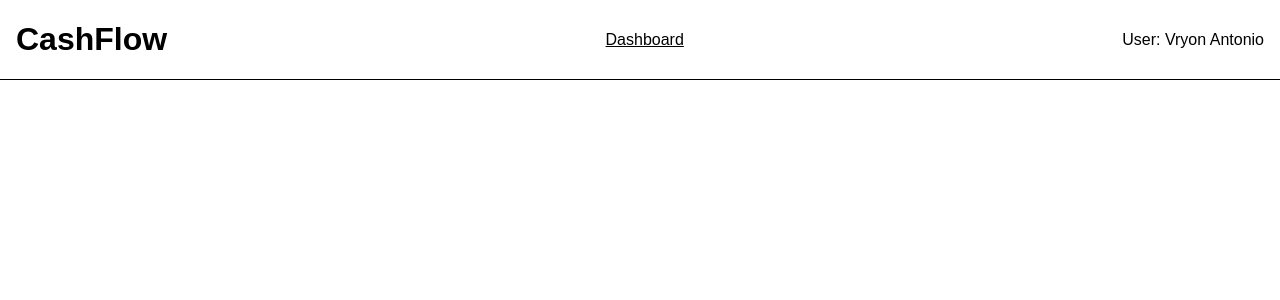
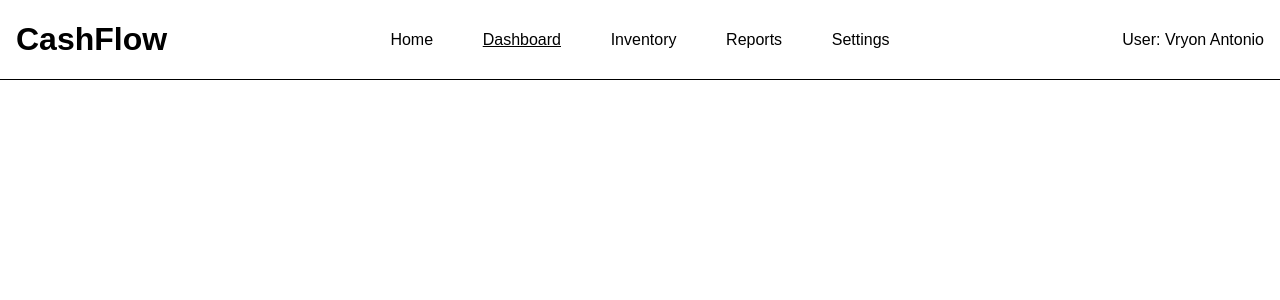
Before and after one commit to Vryon09/CashFlow, a React (Vite) app: page /CashFlow/Dashboard in a window 1280 px wide. Shown: the top 300 px of the page. Built offline with nearby package versions, Linux system fonts and the light colour scheme; a web font is replaced by a local one.

Commit message:
Added some menus

```diff
--- a/src/components/HeaderComponents/Header.jsx
+++ b/src/components/HeaderComponents/Header.jsx
@@ -6,13 +6,23 @@ function Header() {
   return (
     <div className={styles.header}>
       <Logo />
-      <div>
-        <ul className={styles.menus}>
-          <li>
-            <NavLink to="/Dashboard">Dashboard</NavLink>
-          </li>
-        </ul>
-      </div>
+      <ul className={styles.menus}>
+        <li>
+          <NavLink to="/">Home</NavLink>
+        </li>
+        <li>
+          <NavLink to="/Dashboard">Dashboard</NavLink>
+        </li>
+        <li>
+          <NavLink to="/Inventory">Inventory</NavLink>
+        </li>
+        <li>
+          <NavLink to="/Reports">Reports</NavLink>
+        </li>
+        <li>
+          <NavLink to="/Settings">Settings</NavLink>
+        </li>
+      </ul>
       <UserProfile />
     </div>
   );
--- a/src/components/HeaderComponents/Header.module.css
+++ b/src/components/HeaderComponents/Header.module.css
@@ -8,8 +8,12 @@
 }
 
 .menus {
+  display: flex;
+  justify-content: space-between;
   list-style: none;
   padding: 0;
+  flex: 1;
+  /* gap: 2em; */
 }
 
 .menus li a {
--- a/src/components/HeaderComponents/Logo.module.css
+++ b/src/components/HeaderComponents/Logo.module.css
@@ -7,4 +7,5 @@
   font-style: normal;
   color: black;
   text-decoration: none;
+  width: 30%;
 }
--- a/src/components/HeaderComponents/UserProfile.jsx
+++ b/src/components/HeaderComponents/UserProfile.jsx
@@ -1,6 +1,8 @@
+import styles from "./UserProfile.module.css";
+
 function UserProfile() {
   return (
-    <div>
+    <div className={styles.container}>
       <p>User: Vryon Antonio</p>
     </div>
   );
--- /dev/null
+++ b/src/components/HeaderComponents/UserProfile.module.css
@@ -0,0 +1,4 @@
+.container {
+  width: 30%;
+  text-align: end;
+}
--- a/src/components/Popup/Modal/Modal.jsx
+++ b/src/components/Popup/Modal/Modal.jsx
@@ -6,7 +6,7 @@ function Modal({ children, style, styleObject, clear }) {
 
   function handleBlack() {
     dispatch({ type: "closeModal" });
-    clear();
+    clear?.();
   }
   return (
     <>
```
